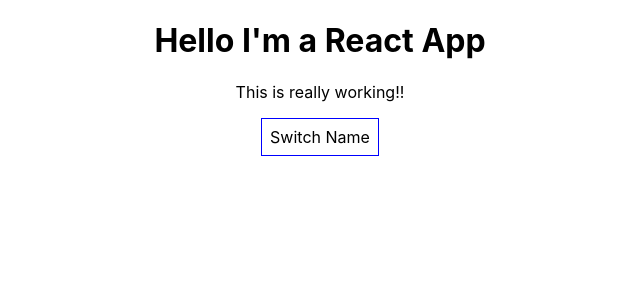
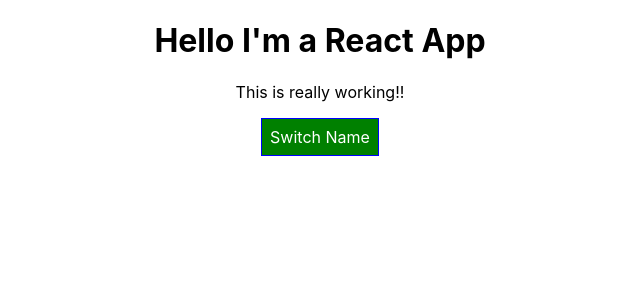
Before and after one commit to clarkexcore/react-lessons, a React (Create React App) app in the folder react-complete-guide/: page / in a window 1280 px wide. Shown: the top 300 px of the page, without its empty margins (320-960 px from the left). Built offline with nearby package versions, Linux system fonts and the light colour scheme.

Commit message:
Before playing with react eject

```diff
--- a/react-complete-guide/package.json
+++ b/react-complete-guide/package.json
@@ -3,6 +3,7 @@
   "version": "0.1.0",
   "private": true,
   "dependencies": {
+    "radium": "^0.25.0",
     "react": "^16.5.2",
     "react-dom": "^16.5.2",
     "react-scripts": "2.0.4"
--- a/react-complete-guide/src/App.css
+++ b/react-complete-guide/src/App.css
@@ -1,3 +1,11 @@
 .App {
   text-align: center;
 }
+
+.red {
+    color: red;
+}
+
+.bold {
+    font-weight: bold;
+}
--- a/react-complete-guide/src/App.js
+++ b/react-complete-guide/src/App.js
@@ -1,6 +1,7 @@
 // Always need to import React
 import React, { Component } from 'react';
 import './App.css';
+import Radium, { StyleRoot} from 'radium';
 import Person from './Person/Person.js';
 
 
@@ -66,7 +67,8 @@
     //People like to create style in JS
     //Inline styles are scoped to the component/module/elements
     const style = {
-        backgroundColor : 'white',
+        backgroundColor : 'green',
+        color: 'white',
         font: 'inherit',
         border: '1px solid blue',
         padding: '8px',
@@ -89,6 +91,7 @@
                         change={(event) => this.nameChangeHandler(event, person.id)}
                     />
                 })}
+
                 {/* <Person
                     name={this.state.persons[0].name}
                     age={this.state.persons[0].age}
@@ -107,16 +110,30 @@
                 /> */}
             </div>
         );
+
+        style.backgroundColor = 'red';
     }
 
+    // Class list
+    const classes = [];
+    if (this.state.persons.length <= 2) {
+        classes.push('red'); //classes will be ['red'];
+    }
+    if (this.state.persons.length <= 1) {
+        classes.push('bold');
+    }
+
+
+
     return (
-      //This is JSX not HTML.
-      	<div className="App">
-			<h1>Hello I'm a React App</h1>
-			<p>This is really working!!</p>
-			<button style={style} onClick={this.togglePersonsHandler}>Switch Name</button>
+        /* //This is JSX not HTML. */
+        <div className="App">
+            <h1>Hello I'm a React App</h1>
+            <p className={classes.join(' ')}>This is really working!!</p>
+            <button style={style} onClick={this.togglePersonsHandler}>Switch Name</button>
             {persons}
-      	</div>
+        </div>
+
 
     );
     //return React.createElement('div', {className: 'App'}, React.createElement('h1', null, 'Does this work now?'));
--- a/react-complete-guide/src/Person/Person.js
+++ b/react-complete-guide/src/Person/Person.js
@@ -1,5 +1,4 @@
 import React from 'react';
-
 import './Person.css';
 
 //props can be anything but is universally used by this
```
Also changed, not shown: 1 other file (tests, documents, lock files or other folders).
